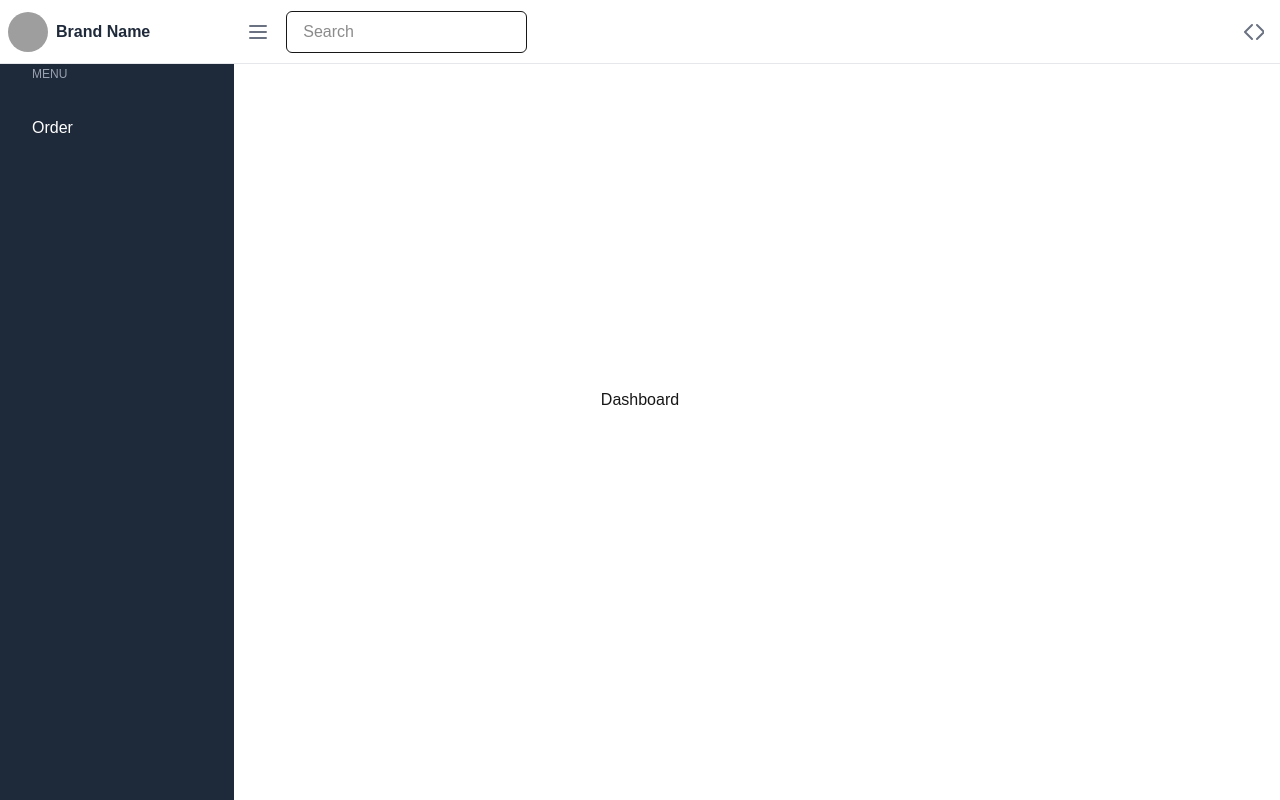
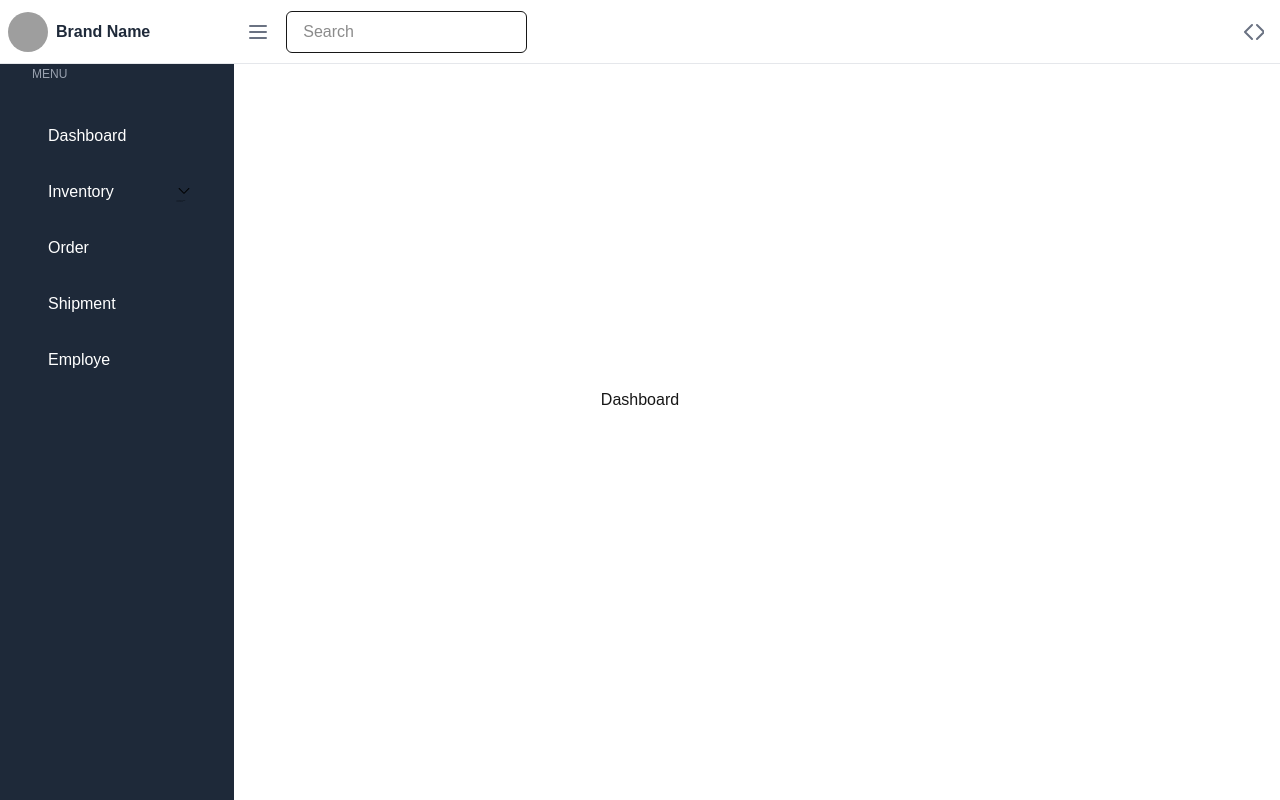
Before and after one commit to kenan324/Warehouse-management-system, a Next.js app: page / in a window 1280 px wide. Built offline with nearby package versions, Linux system fonts and the light colour scheme; grey boxes are pictures that could not be loaded.

Commit message:
feat: add dropdown item functionality
Created navigation items for dropdown menus. Added
an effect to detect the current path and determine
the active navigation item. Dynamically set the
submenu height based on the active item.

```diff
--- a/src/app/icons/index.tsx
+++ b/src/app/icons/index.tsx
@@ -7,6 +7,7 @@ import OrderIcon from "./noun-order-8235171.svg"
 import OrderListIcon from "./noun-order-8384776.svg"
 import ShipmentIcon from "./noun-shipment-8286619.svg"
 import WarehouseIcon from "./noun-warehouse-7821041.svg"
+import ChevronDownIcon from "./noun-down-chevron-7734487.svg"
 
 export {
     EmployeIcon,
@@ -17,5 +18,6 @@ export {
     OrderIcon,
     OrderListIcon,
     ShipmentIcon,
-    WarehouseIcon
+    WarehouseIcon,
+    ChevronDownIcon,
 }
--- a/src/app/layout/AppSidebar.tsx
+++ b/src/app/layout/AppSidebar.tsx
@@ -1,11 +1,225 @@
 "use client"
 
-import React from 'react'
+import React, { useCallback, useEffect, useRef, useState } from 'react'
 import { useSidebar } from '../context/SidebarProvider'
-import { HorizontaLIcon, OrderIcon } from '../icons'
+import { ChevronDownIcon, EmployeIcon, GridIcon, HorizontaLIcon, InventoryIcon, OrderIcon, ShipmentIcon } from '../icons'
+import { spawn } from 'child_process';
+import Link from 'next/link';
+import path from 'path';
+import { usePathname } from 'next/navigation';
+
+type NavItems = {
+    name: string;
+    icon: React.ReactNode;
+    path?: string;
+    subItems?: { name: string; path: string;}[];
+};
+
+const navItems: NavItems[] = [
+    {
+        icon: <GridIcon />,
+        name: "Dashboard",
+        path: "/dashobard"
+    },
+    {
+        icon: <InventoryIcon />,
+        name: "Inventory",
+        subItems: [{name: "Stock", path: "/stock-itmes"}]
+    },
+    {
+        icon: <OrderIcon />,
+        name: "Order",
+        path: "/order"
+    },
+    {
+        icon: <ShipmentIcon />,
+        name: "Shipment",
+        path: "/shipment"
+    },
+    {
+        icon: <EmployeIcon />,
+        name: "Employe",
+        path: "/employe"
+    },
+]
+
 const AppSidebar = () => {
 
     const { isOpen, isHovered, toggleSidebar, setIsHovered } = useSidebar();
+    const pathname = usePathname();
+
+    const renderMenuItems = (
+        navItmes: NavItems[]
+    ) => (
+        <ul className='flex flex-col gap-4'>
+            {navItmes.map((nav, index) => (
+                <li key={nav.name}>
+                    {nav.subItems ? (
+                        <button
+                        onClick={() => handleSubmenuToggle(index)}
+                        className={`
+                            flex items-center gap-2 px-2 py-2 w-full cursor-pointer
+                            ${
+                                openSubmenu?.index === index
+                                    ? "menu-item-active"
+                                    : "menu-item-inactive"
+                            }${
+                                !isOpen && !isHovered
+                                    ? "lg:justify-center"
+                                    : "lg:justify-start"
+                        }`}
+                        >
+                            <span
+                            className={` ${
+                                openSubmenu?.index === index
+                                    ? "menu-item-icon-active"
+                                    : "menu-item-icon-inactive"
+                            }`}
+                            >
+                                {nav.icon}
+                            </span>
+                                {(isOpen || isHovered) && (
+                                    <span className={`menu-item-text`}>{nav.name}</span>
+                                )}
+                                {(isOpen || isHovered) && (
+                                    <ChevronDownIcon
+                                    className={`ml-auto w-5 h-5 transition-transform duration-200 ${
+                                        openSubmenu?.index === index
+                                            ? "rotate-180 text-brand-500"
+                                            : ""
+                                    }`}
+                                    />
+                                )}
+                        </button>
+                    ) : (
+                    nav.path && (
+                        <Link href={nav.path}
+                        className={`flex items-center gap-2 px-2 py-2 ${
+                            isActive(nav.path)
+                                ? "menu-item-active"
+                                : "menu-item-inactive"
+                            }
+                        cursor-pointer ${
+                            !isOpen && !isHovered
+                            ? "lg:justify-center"
+                            : "lg:justify-start"
+                        }`}
+                        >
+                            <span
+                            className={`${
+                                isActive(nav.path)
+                                    ? "menu-item-icon-active"
+                                    : "menu-item-icon-inactive"
+                            }`}
+                            >
+                                {nav.icon}
+                            </span>
+                            {(isOpen || isHovered) && (
+                                <span className={`menu-item-text`}>{nav.name}</span>
+                            )}
+                        </Link>
+                        )
+                    )}
+                    {nav.subItems && (isOpen ||isHovered) && (
+                        <div
+                        ref={(el) => {
+                            subMenuReft.current[`${index}`] = el;
+                        }}
+                        className='overflow-hidden tracking-all duration-300'
+                        style={{
+                            height:
+                            openSubmenu?.index === index
+                                ? `${subMenuHeight[`${index}`]}px`
+                                : "0px"
+                        }}
+                        >
+                            <ul className='mt-w space-y-1 ml-9'>
+                                {nav.subItems.map((subItem) => (
+                                    <li key={subItem.name}>
+                                        <Link
+                                        href={subItem.path}
+                                        className={`menu-dropdown-item ${
+                                            isActive(subItem.path)
+                                                ? "menu-dropdown-item-active"
+                                                : "menu-dropdown-item-inactive"
+                                        }`}
+                                        >
+                                            {subItem.name}
+                                            <span className='flex items-center gap-1 ml-auto'>
+                                                <span
+                                                className={`ml-auto ${
+                                                    isActive(subItem.path)
+                                                        ? "menu-dropdown-badge-active"
+                                                        : "menu-dropdown-badge-inactive"
+                                                } menu-dropdown-badge `}></span>
+                                            </span>
+                                        </Link>
+                                    </li>
+                                ))}
+                            </ul>
+                        </div>
+                    )}
+                </li>
+            ))}
+        </ul>
+    )
+
+    const [openSubmenu, setOpenSubmenu] = useState<{
+         index: number
+    } | null>(null);
+
+    const isActive = useCallback((path: string) => path === pathname, [pathname])
+
+    const subMenuReft = useRef<Record<string, HTMLDivElement | null>>({})
+
+    const [subMenuHeight, setSubMenuHeight] = useState<Record<string, number>>(
+        {}
+    )
+
+    const handleSubmenuToggle = (
+        index: number
+    ) => {
+        setOpenSubmenu((prevopenSubmenu) => {
+            if (
+                prevopenSubmenu &&
+                prevopenSubmenu.index === index
+            ) {
+                return null
+            }
+            return {index};
+        })
+    }
+
+    useEffect(() => {
+        let submenuMatched = false;
+        navItems.forEach((nav, index) => {
+            if (nav.subItems) {
+                nav.subItems.forEach((subItem) => {
+                    if (isActive(subItem.path)) {
+                        setOpenSubmenu({index});
+                        submenuMatched = true;
+                    }
+                });
+            }
+        });
+
+        if (!submenuMatched) {
+            setOpenSubmenu(null);
+        }
+    }, [pathname, isActive]);
+
+    useEffect(() => {
+        if (openSubmenu !== null) {
+            const key = `${openSubmenu.index}`;
+            if (subMenuReft.current[key]) {
+                setSubMenuHeight((prevHeights) => ({
+                    ...prevHeights,
+                    [key]: subMenuReft.current[key]?.scrollHeight || 0,
+                }))
+            }
+        }
+    }, [openSubmenu]);
+
     return (
         <aside
         className={`
@@ -37,11 +251,7 @@ const AppSidebar = () => {
                                 />
                             )}
                         </h2>
-                            { isOpen || isHovered ? (
-                                "Order"
-                            ) : (
-                                <OrderIcon className="w-6 h-6"/>
-                            )}
+                        {renderMenuItems(navItems)}
                     </div>
                 </nav>
             </div>
```
Also changed, not shown: src/app/icons/noun-down-chevron-7734487.svg (added).
